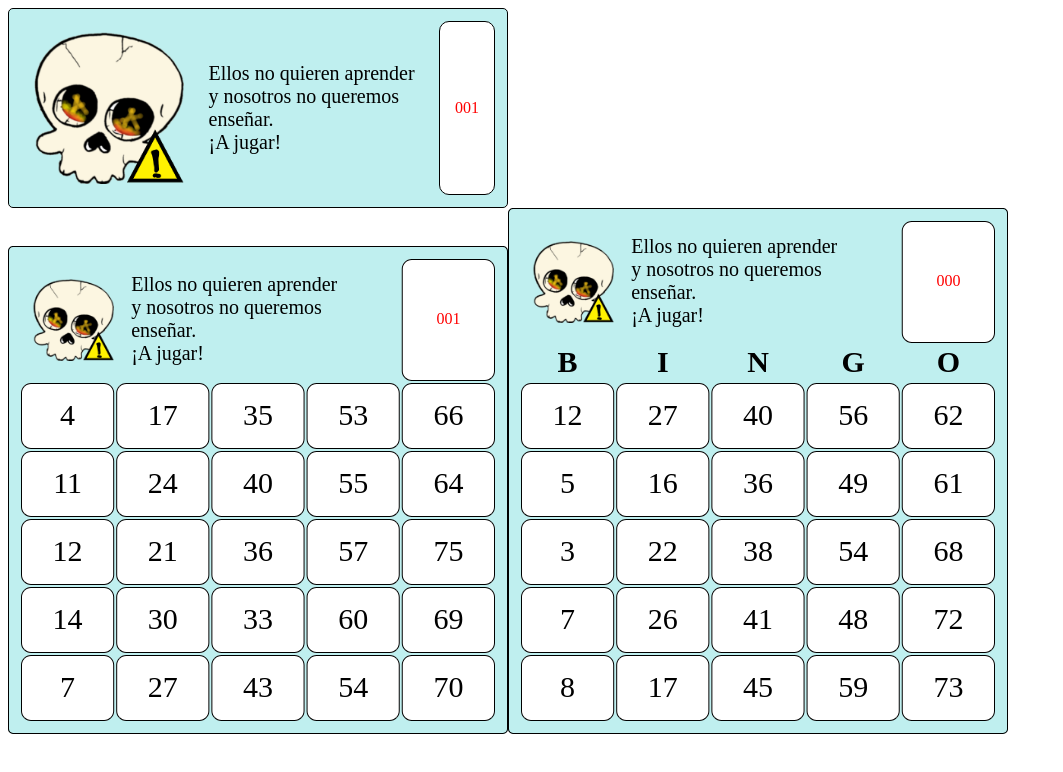
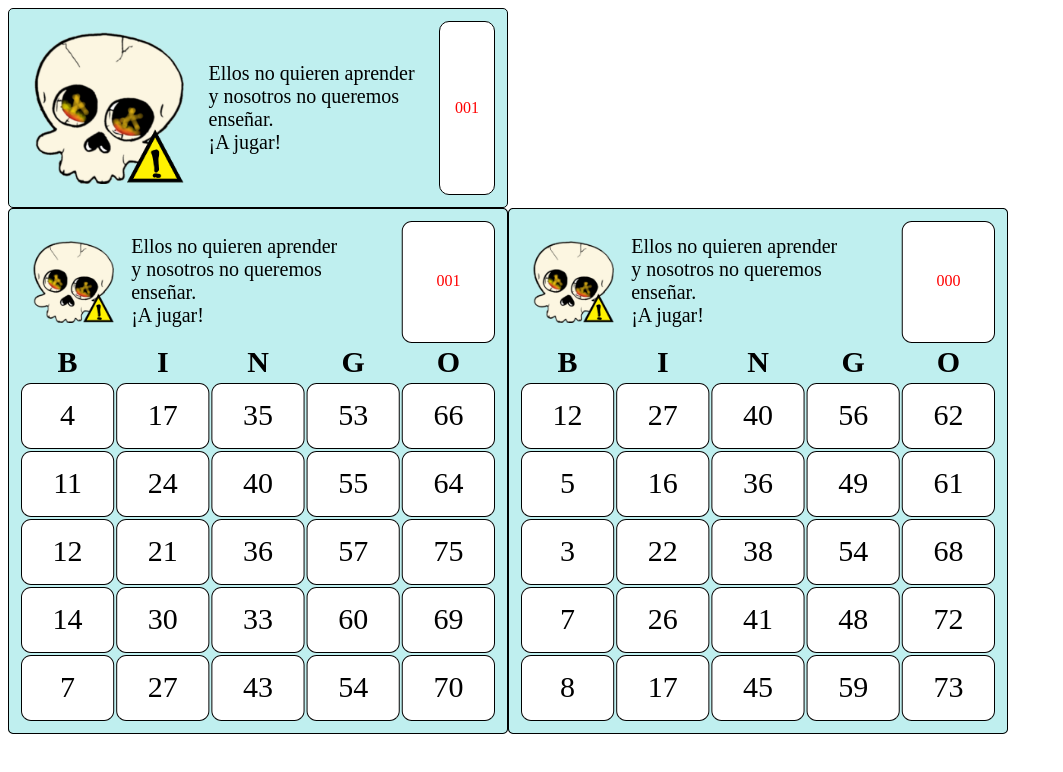
Before and after one commit to ElbenevoloSenorArciniegas/GeneradorCartonesBingo, a plain HTML site: page index.html in a window 1280 px wide. Shown: the whole page, without its empty margins (0-1063 px from the left). Drawn offline with Linux system fonts and the light colour scheme.

Commit message:
fixed BINGO word

```diff
--- a/generador.js
+++ b/generador.js
@@ -56,6 +56,15 @@ function hashing (carton) {
 
 function pintar (carton) {
 	_idCarton.innerText = ""+ Math.floor(carton.id/100) + Math.floor((carton.id%100)/10) + carton.id%10;
+
+	TR = document.createElement("tr");
+	for (var i = 0; i < 5; i++) {
+		Th = document.createElement("th");
+		Th.innerText = "BINGO"[i];
+		TR.appendChild(Th);
+	}
+	_tbody.appendChild(TR);
+
 	for (var i = 0; i < 5; i++) {
 		TR = document.createElement("tr");
 		for (var j = 0; j < 5; j++) {
@@ -68,6 +77,9 @@ function pintar (carton) {
 }
 
 function despintar () {
+	/*for (var i = 1; i < _tbody.childNodes.length; i++) {
+		_tbody.removeChild(_tbody.childNodes[i]);
+	};*/
 	while (_tbody.hasChildNodes()) {
 		_tbody.removeChild(_tbody.childNodes[0]);
 	}
--- a/index.html
+++ b/index.html
@@ -14,9 +14,6 @@
 		</tr>
 	</thead>
 	<tbody id="_tbody">
-		<tr>
-			<th>B</th><th>I</th><th>N</th><th>G</th><th>O</th>
-		</tr>
 	</tbody>
 </table>
 </div>
```
